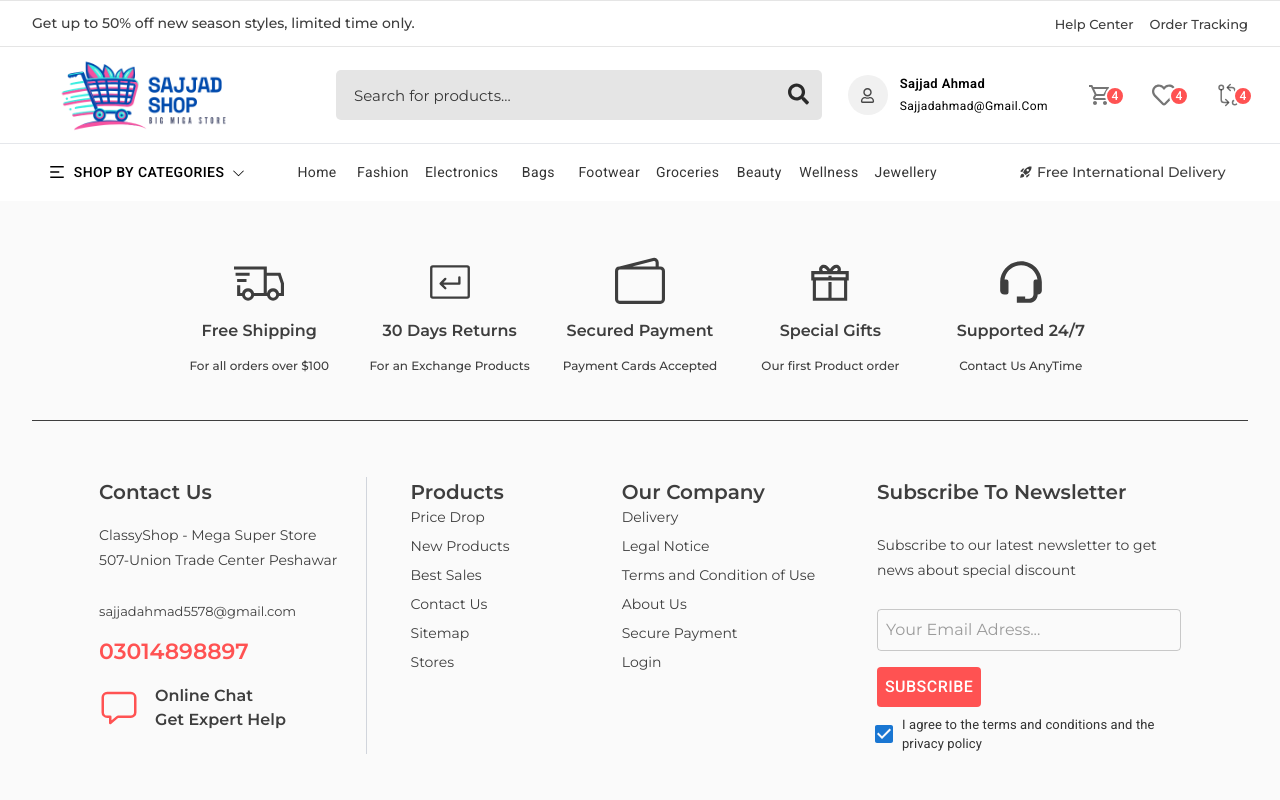
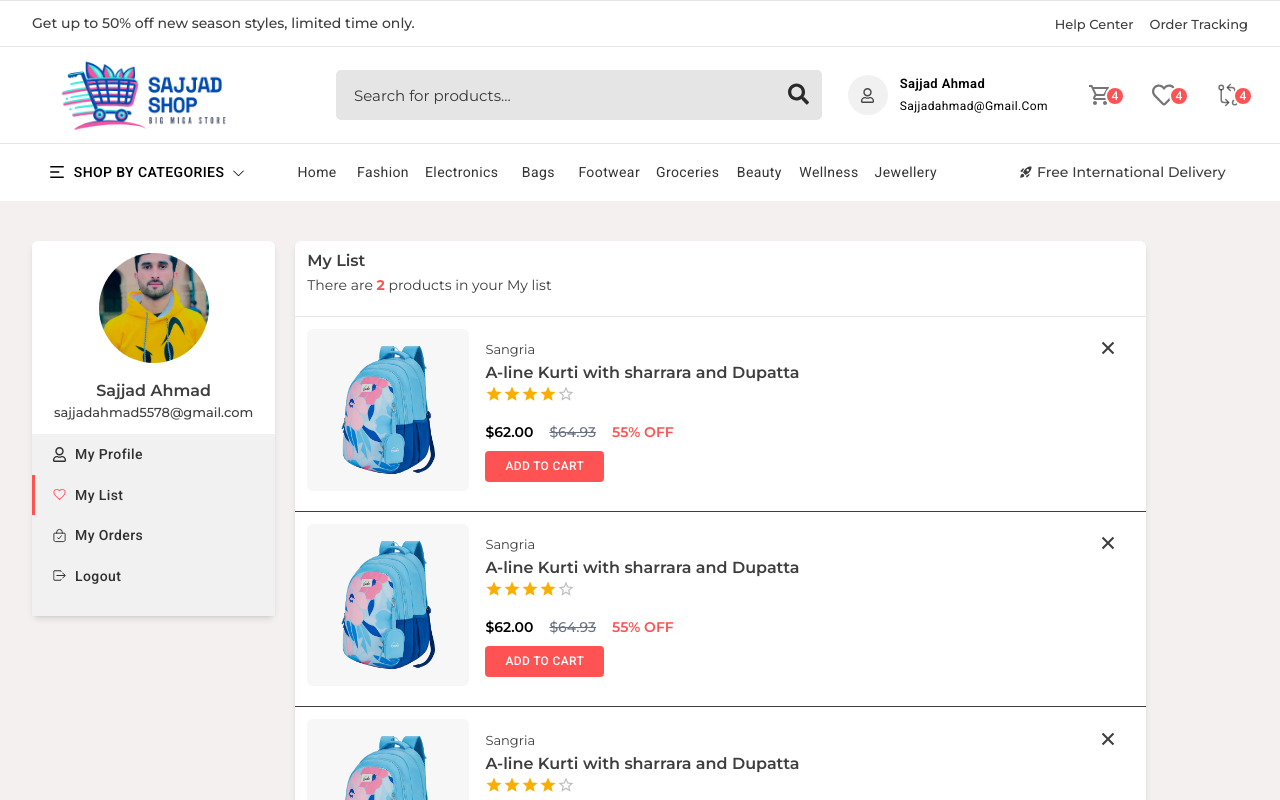
Before and after one commit to sajjadahmad30/Ecommerce_website, a React (Vite) app: page /my-list in a window 1280 px wide. Shown: the top 800 px of the page. Built offline with nearby package versions, Linux system fonts and the light colour scheme; a web font is replaced by a local one.

Commit message:
Add My List page and integrate routing; implement AccountSideBar and MyListItems components

```diff
--- a/src/App.jsx
+++ b/src/App.jsx
@@ -21,6 +21,7 @@ import toast, { Toaster } from 'react-hot-toast';
 import ForgotPassword from './Pages/ForgotPassword'
 import Checkout from './Pages/Checkout'
 import MyAccount from './Pages/MyAccount'
+import MyListPage from './Pages/MyListPage'
 
 
 const MyContext = createContext();
@@ -76,6 +77,7 @@ const App = () => {
                 <Route path='/forgot-password' exact={true} element={<ForgotPassword/>}/>
                 <Route path='/checkout' exact={true} element={<Checkout/>}/>
                 <Route path='/my-account' exact={true} element={<MyAccount/>}/>
+                <Route path='/my-list' exact={true} element={<MyListPage/>}/>
             </Routes>
             <Footer/>
           </MyContext.Provider>
--- /dev/null
+++ b/src/Pages/MyListPage/MyListItems.jsx
@@ -0,0 +1,41 @@
+import React, { useState } from 'react'
+
+import BagImg from "../../assets/images/bagPic.webp"
+import { Link } from 'react-router-dom'
+import Menu from '@mui/material/Menu';
+import MenuItem from '@mui/material/MenuItem';
+import { GoTriangleDown } from 'react-icons/go';
+import Rating from '@mui/material/Rating';
+import { IoCloseSharp } from 'react-icons/io5';
+import { Button } from '@mui/material';
+
+const MyListItems = (props) => {
+
+  return (
+     <div className="cartItem w-full !p-3 flex items-center gap-4 !pb-5 border-b broder-[rgba(0,0,0,0.1)]">
+      <div className="img w-[20%] rounded-md overflow-hidden" >
+          <Link to="/product/2342" className='group'>
+              <img src={BagImg} className="!w-full group-hover:scale-105 transition-all"/>
+          </Link>
+      </div>
+      <div className="info w-[80%] relative">
+          <IoCloseSharp className='cursor-pointer absolute text-[22px] top-[0px] right-[15px] link transition-all'/>
+          <span className='text-[13px]'> Sangria</span>
+          <h3 className='text-[16px] font-[600] '><Link className='link'>A-line Kurti with sharrara and Dupatta</Link></h3>
+
+          <Rating name='size-small' defaultValue={4} size='small' readOnly/>
+
+
+          <div className="flex items-center gap-4 !mt-3 !mb-2">
+              <span className='price text-black text-[14px] font-[600]'>$62.00</span>
+              <span className='oldPrice line-through text-gray-500 text-[14px] font-[500]'>$64.93</span>
+              <span className='price  text-[#ff5252] text-[14px] font-[600]'>55% OFF</span>
+          </div>
+
+          <Button className='btn-org btn-sm'>Add To Cart</Button>
+      </div>
+  </div>
+  )
+}
+
+export default MyListItems
--- /dev/null
+++ b/src/Pages/MyListPage/index.jsx
@@ -0,0 +1,37 @@
+import AccountSideBar from '../../components/AccountSideBar';
+import MyListItems from './MyListItems';
+
+
+const MyListPage = () => {
+
+  return (
+     <section className='!py-10 w-full'>
+        <div className="container flex gap-5">
+            <div className="col1 w-[20%]">
+               <AccountSideBar/>
+            </div>
+
+            <div className="col2 w-[70%]">
+                  <div className="shadow-md rounded-md bg-white">
+
+                    <div className="!py-2 !px-3 border-b border-[rgba(0,0,0,0.1)]">
+                         <h2 className='font-[600]'>My List</h2>
+                     <p className='!mt-0'>There are <span className='font-bold text-[#ff5252]'>2</span>  products in your My list</p>
+                    </div>
+
+                <MyListItems/>
+                <MyListItems/>
+                <MyListItems/>
+                <MyListItems/>
+                <MyListItems/>
+
+                </div>
+            </div>
+        </div>
+    </section>
+
+
+  )
+}
+
+export default MyListPage
--- /dev/null
+++ b/src/components/AccountSideBar/index.jsx
@@ -0,0 +1,53 @@
+import React from 'react'
+import sajjadImg from "../../assets/images/sajjad.jpeg"
+import { FaCloudUploadAlt, FaRegUser } from "react-icons/fa";
+import Button from "@mui/material/Button"
+import { IoBagCheckOutline } from "react-icons/io5";
+import { IoMdHeartEmpty } from "react-icons/io";
+import { IoIosLogOut } from "react-icons/io";
+import { NavLink } from 'react-router-dom';
+
+const AccountSideBar = () => {
+  return (
+    <div className="card bg-white shadow-md rounded-md sticky top-[10px]">
+                       <div className="w-full !p-3 flex items-center justify-center flex-col">
+                           <div className="!w-[110px] !h-[110px] !rounded-full overflow-hidden !mb-4 relative group">
+                               <img src={sajjadImg} alt="" className='w-full h-full object-cover' />
+                               <div className="overlay w-[100%] h-[100%] absolute top-0 left-0 z-50 bg-[rgba(0,0,0,0.7)] flex items-center justify-center cursor-pointer opacity-0 transition-all group-hover:opacity-100">
+                                   <FaCloudUploadAlt className='text-[#fff] text-[22px]'/>
+                                   <input type="file" className='absolute top-0 left-0 w-full h-full opacity-0 cursor-pointer' />
+                               </div>
+                           </div>
+
+                           <h3 className='font-[600]'>Sajjad Ahmad </h3>
+                           <h6 className='font-[500] !text-[13px]'>sajjadahmad5578@gmail.com</h6>
+                       </div>
+
+                       <ul className='list-none !pb-5 bg-[#f1f1f1] myAccountTabs'>
+                           <li className='w-full'>
+                               <NavLink to="/my-account" exact={true} activeClassName="isActive">
+                               <Button className='w-full flex !px-5 !py-2 !capitalize !text-[rgba(0,0,0,0.8)] gap-2 !text-left !items-center  !justify-start !rounded-none' ><FaRegUser className='!text-[15px]'/> My Profile</Button>
+                               </NavLink>
+                           </li>
+                           <li className='w-full'>
+                               <NavLink to="/my-list" exact={true} activeClassName="isActive">
+                               <Button className='flex !px-5 !py-2 !capitalize !text-[rgba(0,0,0,0.8)] gap-2 !text-left   !justify-start w-full !rounded-none' ><IoMdHeartEmpty className='!text-[15px]'/> My List</Button>
+                               </NavLink>
+                           </li>
+                           <li className='w-full'>
+                               <NavLink to="/my-orders" exact={true} activeClassName="isActive">
+                               <Button className='flex !px-5 !py-2 !capitalize !text-[rgba(0,0,0,0.8)] gap-2 !text-left   !justify-start w-full !rounded-none' ><IoBagCheckOutline className='!text-[15px]'/> My Orders</Button>
+                               </NavLink>
+                           </li>
+                           <li className='w-full'>
+                               <NavLink to="/logout" exact={true} activeClassName="isActive">
+                               <Button className='flex !px-5 !py-2 !capitalize !text-[rgba(0,0,0,0.8)] gap-2 !text-left   !justify-start w-full !rounded-none' ><IoIosLogOut className='!text-[15px]'/>Logout</Button>
+                               </NavLink>
+                           </li>
+                       </ul>
+
+                   </div>
+  )
+}
+
+export default AccountSideBar
--- a/src/components/Header/Header.jsx
+++ b/src/components/Header/Header.jsx
@@ -15,7 +15,6 @@ import Button from '@mui/material/Button';
 
 import Menu from '@mui/material/Menu';
 import MenuItem from '@mui/material/MenuItem';
-import Divider from '@mui/material/Divider';
 import { IoIosLogOut, IoMdHeartEmpty } from 'react-icons/io';
 
 const StyledBadge = styled(Badge)(({ theme }) => ({
@@ -135,22 +134,22 @@ const Header = () => {
             >
               <Link to="my-account" className='w-full block'>
               <MenuItem onClick={handleClose} className='flex gap-2 !py-2'>
-                <FaRegUser className='text-[18px]'/><span   className='text-[14px]'> My Account</span>
+                <FaRegUser className='text-[18px]'/><Link to="/my-account"   className='text-[14px]'> My Account</Link>
               </MenuItem>
               </Link>
               <Link>
               <MenuItem onClick={handleClose} className='fle gap-2'>
-                <IoBagCheckOutline className='text-[18px]'/><span   className='text-[14px]'> Orders</span>
+                <IoBagCheckOutline className='text-[18px]'/><Link to="/orders"   className='text-[14px]'> Orders</Link>
               </MenuItem>
               </Link>
               <Link>
               <MenuItem onClick={handleClose} className='flex gap-2 !py-2'>
-                <IoMdHeartEmpty className='text-[18px]'/><span   className='text-[14px]'> My List</span>
+                <IoMdHeartEmpty className='text-[18px]'/><Link to="/my-list" className='text-[14px]'> My List</Link>
               </MenuItem>
               </Link>
               <Link>
               <MenuItem onClick={handleClose} className='flex gap-2 !py-2'>
-                <IoIosLogOut  className='text-[18px]'/><span  className='text-[14px]'> Logout</span>
+                <IoIosLogOut  className='text-[18px]'/><Link to="/logout"  className='text-[14px]'> Logout</Link>
               </MenuItem>
               </Link>
             </Menu>
--- a/src/index.css
+++ b/src/index.css
@@ -186,6 +186,10 @@ nav ul button:hover {
   padding: 10px 20px !important;
   font-size: 18px !important;
 }
+.btn-sm {
+  padding: 5px 20px !important;
+  font-size: 12px !important;
+}
 
 .MuiFormControlLabel-label {
   font-size: 13px !important;
```
Also changed, not shown: src/Pages/MyAccount/index.jsx (+3 -46 lines).
